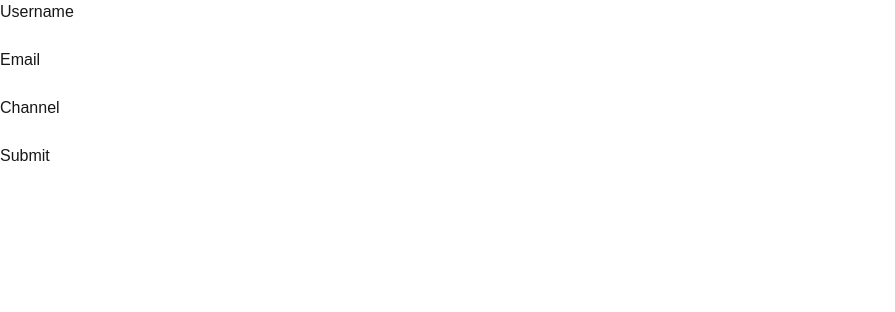
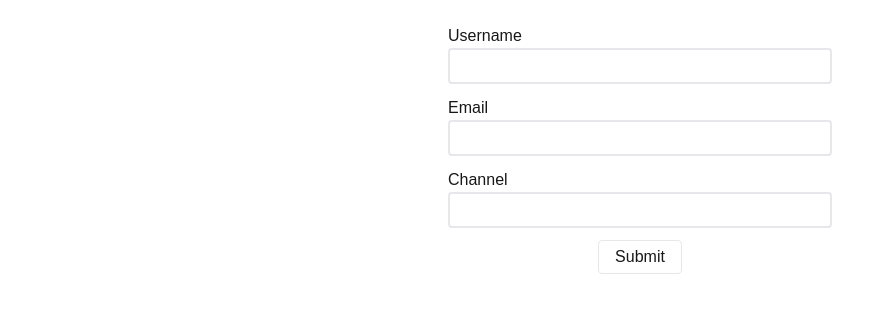
Before and after one commit to thabomosenthal/react-hook-form-series, a Next.js app: page / in a window 1280 px wide. Shown: the top 312 px of the page, without its empty margins (0-895 px from the left). Built offline with nearby package versions, Linux system fonts and the light colour scheme.

Commit message:
style youtube-form

```diff
--- a/src/app/page.tsx
+++ b/src/app/page.tsx
@@ -1,12 +1,16 @@
 /** @format */
+"use client";
+
+import React from "react";
 
 import YoutubeForm from "@/components/feature/youtube-form";
-import Image from "next/image";
 
 export default function Home() {
+	const [count, setCount] = React.useState(0);
+
 	return (
 		<main className="container mx-auto">
-			<section className="w-full min-h-dvh">
+			<section className="w-full min-h-dvh py-6">
 				<YoutubeForm />
 			</section>
 		</main>
--- a/src/components/feature/youtube-form.tsx
+++ b/src/components/feature/youtube-form.tsx
@@ -7,20 +7,37 @@ import React from "react";
 const YoutubeForm: React.FC = () => {
 	return (
 		<>
-			<form action="">
+			<form className="grid gap-3 place-items-center">
 				<div className="grid">
 					<label htmlFor="username">Username</label>
-					<input type="text" id="username" name="username" />
+					<input
+						type="text"
+						id="username"
+						name="username"
+						className="w-96 px-2 py-1 border-2 rounded-sm"
+					/>
 				</div>
 				<div className="grid">
 					<label htmlFor="email">Email</label>
-					<input type="text" id="email" name="email" />
+					<input
+						type="text"
+						id="email"
+						name="email"
+						className="w-96 px-2 py-1 border-2 rounded-sm"
+					/>
 				</div>
 				<div className="grid">
 					<label htmlFor="channel">Channel</label>
-					<input type="text" id="channel" name="channel" />
+					<input
+						type="text"
+						id="channel"
+						name="channel"
+						className="w-96 px-2 py-1 border-2 rounded-sm"
+					/>
 				</div>
-				<button>Submit</button>
+				<button type="button" className="border rounded-sm px-4 py-1">
+					Submit
+				</button>
 			</form>
 		</>
 	);
```
